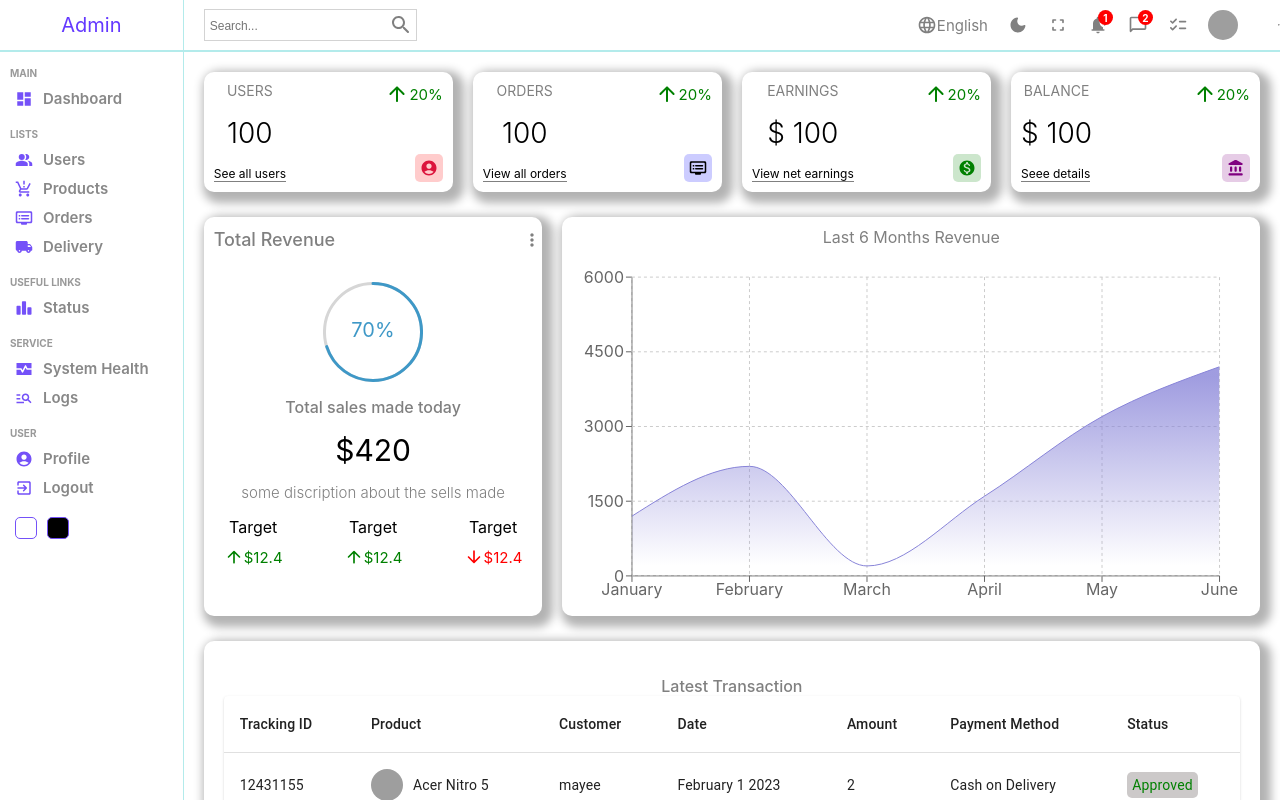
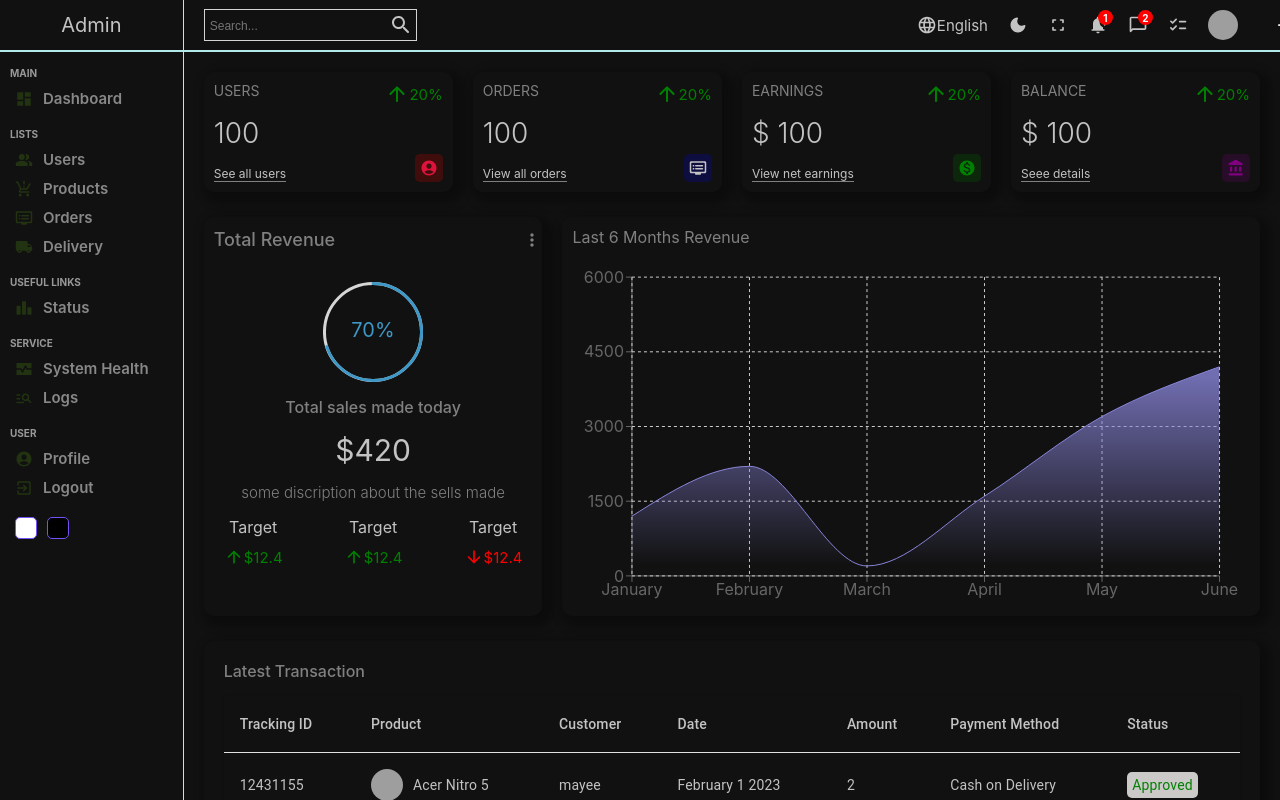
Before and after one commit to abimekonnen/admin-ui, a React (Create React App) app: page / in a window 1280 px wide. Shown: the top 800 px of the page. Built offline with nearby package versions, Linux system fonts and the light colour scheme; grey boxes are pictures that could not be loaded.

Commit message:
darkmode phase 1  completed

```diff
--- a/src/App.js
+++ b/src/App.js
@@ -8,13 +8,18 @@
 import Single from './pages/single/Single.jsx';
 import New from './pages/new/New.jsx';
 import { productInputs, userInputs } from './formSource.js';
-
+import './style/dark.scss';
+import { useContext } from 'react';
+import { darkModeContext } from './context/darkModeContext.js';
 
 function App() {
+
+  const {darkMode} = useContext(darkModeContext)
+
   return (
-    <div className="App">
+    <div className={darkMode? "app dark":"app"}>
       <Routes>
-        <Route index element = {<Home />}/>
+        <Route index element = {<Home  />}/>
         <Route path='login' element = {<Login />}/>
         <Route path='users'>
             <Route index element = {<List/>} />
--- a/src/components/datatable/Datatable.jsx
+++ b/src/components/datatable/Datatable.jsx
@@ -2,6 +2,7 @@
 import  React from 'react';
 import { DataGrid } from '@mui/x-data-grid';
 import { userColumns, userRows } from "./datatableSource";
+import {Link} from 'react-router-dom'
 
 const Datatable = () => {
 
@@ -13,7 +14,9 @@
             renderCell:()=>{
                 return(
                     <div className="cellAction">
-                        <div className="viewButton">View</div>
+                        <Link to="/users/test" style={{textDecoration:"none"}}>
+                            <div className="viewButton">View</div>
+                        </Link>
                         <div className="deleteButton">Delete</div>
                     </div>
                 )
@@ -23,7 +26,14 @@
 
   return (
     <div className="datatable">
+            <div className="datatableTitle">
+                Add New User
+                <Link to="/users/new"  className="link">
+                    Add New
+                </Link>
+            </div>
             <DataGrid
+                className="datagrid"
                 rows={userRows}
                 columns={userColumns.concat(actionColum)}
                 initialState={{
--- a/src/components/datatable/Datatable.scss
+++ b/src/components/datatable/Datatable.scss
@@ -1,6 +1,27 @@
 .datatable{
     height: 600px;
     padding: 20px;
+    text-align: left;
+    .datatableTitle{
+        width: 1005;
+        font-size: 25px;
+        color: rgb(43, 43, 43);
+        margin-bottom: 10px;
+        display: flex;
+        align-items: center;
+        justify-content: space-between;
+        .link{
+            text-decoration: none;
+            color: green;
+            font-size: 15px;
+            font-weight: 400;
+            border: 1px solid green;
+            padding: 5px;
+            border-radius: 5px;
+            cursor: pointer;
+        }
+    }
+
     .cellWidthImage{
         display: flex;
         align-items: center;
--- a/src/components/sidebar/Sidebar.jsx
+++ b/src/components/sidebar/Sidebar.jsx
@@ -10,12 +10,15 @@
 import ManageSearchSharpIcon from '@mui/icons-material/ManageSearchSharp';
 import AccountCircleRoundedIcon from '@mui/icons-material/AccountCircleRounded';
 import ExitToAppRoundedIcon from '@mui/icons-material/ExitToAppRounded';
+import {Link} from "react-router-dom";
 
 const Sidebar = () => {
   return (
     <div className = 'sidebar'>
       <div className="top">
+        <Link to="/" className='link'>
           <span className ="logo"> Admin</span>
+        </Link>
       </div>
       <div className="center">
         <ul>
@@ -25,14 +28,18 @@
             <span>Dashboard</span>
           </li>
           <p className="title">LISTS</p>
+          <Link to='/users' className='link'>
             <li>
               <PeopleAltIcon className='icon'/>
               <span>Users</span>
             </li>
+          </Link>
+          <Link to='/products' className='link'>
             <li>
               <ProductionQuantityLimitsIcon className='icon'/>
               <span>Products</span>
             </li>
+          </Link>
           <li>
             <DvrRoundedIcon className='icon'/>
             <span>Orders</span>
--- a/src/components/sidebar/Sidebar.scss
+++ b/src/components/sidebar/Sidebar.scss
@@ -3,6 +3,9 @@
     border-right: 0.5px solid rgb(179, 235, 235);
     min-height: 100vh;
     background-color: white;
+    .link{
+       text-decoration: none;
+    }
     .top{
         height: 50px;
         display: flex;
--- /dev/null
+++ b/src/context/darkModeContext.js
@@ -0,0 +1,14 @@
+import { createContext, useReducer } from "react"
+import DarkModeReducer from "./darkModeReducer";
+const INITIAL_STATE = {
+    darkMode : true
+}
+export  const darkModeContext = createContext(INITIAL_STATE);
+export const DarkModeContextProvider = ({children}) =>{
+    const [state,dispatch] = useReducer(DarkModeReducer,INITIAL_STATE);
+    return (
+        <darkModeContext.Provider value={{darkMode: state.darkMode,dispatch}}>
+            {children}
+        </darkModeContext.Provider>
+    )
+}
--- /dev/null
+++ b/src/context/darkModeReducer.js
@@ -0,0 +1,22 @@
+const DarkModeReducer = (state, action)=>{
+    switch(action.type){
+        case "LIGHT":{
+            return{
+                darkMode : false,
+            };
+        }
+        case "DARK":{
+            return{
+                darkMode : true,
+            };
+        }
+        case "TOGGLE":{
+            return{
+                darkMode : !state.darkMode,
+            };
+        }
+        default:
+            return state;
+    }
+}
+export default DarkModeReducer;
--- a/src/index.js
+++ b/src/index.js
@@ -4,11 +4,15 @@
 import App from './App';
 import reportWebVitals from './reportWebVitals';
 import { BrowserRouter } from 'react-router-dom';
+import { DarkModeContextProvider } from './context/darkModeContext';
+
 const root = ReactDOM.createRoot(document.getElementById('root'));
 root.render(
   <React.StrictMode>
     <BrowserRouter>
-      <App />
+    <DarkModeContextProvider>
+       <App />
+    </DarkModeContextProvider>
     </BrowserRouter>
   </React.StrictMode>
 );
--- a/src/pages/home/Home.scss
+++ b/src/pages/home/Home.scss
@@ -1,4 +1,5 @@
 .home{
+    text-align: left;
     display: flex;
     .title {
         color: #000;
@@ -22,7 +23,7 @@
             .listTitle{
                 font-weight: 500;
                 color: gray;
-                margin-top: 15px;
+                margin-bottom: 15px;
             }
         }
 
--- /dev/null
+++ b/src/style/dark.scss
@@ -0,0 +1,52 @@
+.app.dark{
+    background-color: #111;
+    color: rgb(196, 195, 195);
+
+    .chatGrid{
+        stroke: rgba(228, 228, 228, 0.219);
+    }
+    .table{
+      background-color: #111;
+      .tableCell{
+        color: rgb(196, 195, 195);
+      }
+    }
+    .navbar{
+        color: rgb(196, 195, 195);
+    }
+.sidebar{
+    background-color: #111;
+    color: rgb(196, 195, 195);
+    .top{
+        .logo{
+            color: rgb(196, 195, 195);
+        }
+    }
+    hr{
+
+    }
+    ul{
+       li{
+        &:hover{
+            background-color: rgb(196, 195, 195);
+        }
+        .icon{
+            color: #231;
+        }
+       }
+    }
+}
+.datatable{
+    .datagrid{
+        color: rgb(196, 195, 195);
+        border: none;
+        .viewButton,.deleteButton,.cellWithStatus{
+            color: rgb(196, 195, 195);
+            border: none;
+        }
+    }
+}
+input{
+    background-color: transparent;
+}
+}
```
Lines whose indentation alone changed are shown as unchanged.
